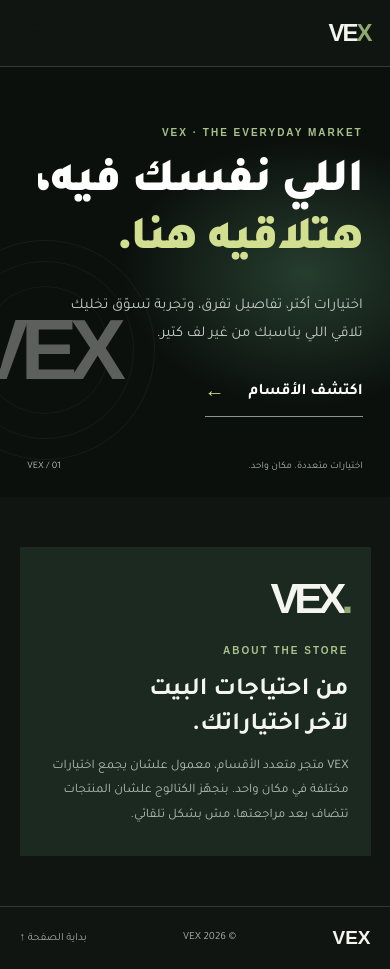
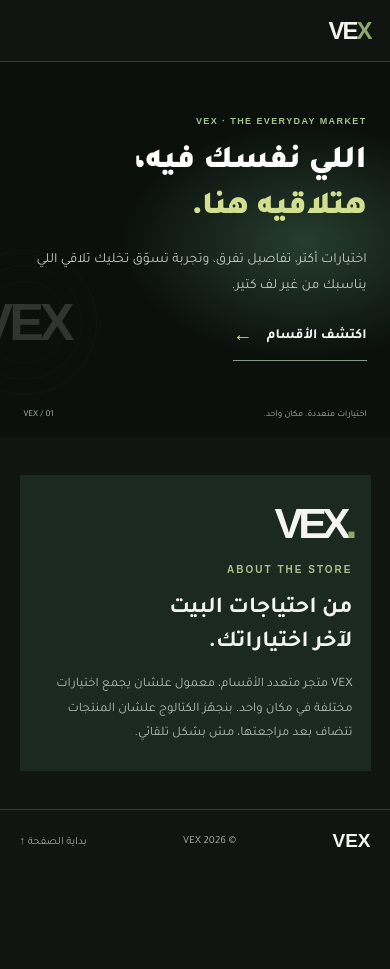
Before and after one commit to ahmed787-sudo/NOVEX, a plain HTML site: page index.html in a window 390 px wide. After the commit the page ends 872 px from the top, so only its background shows below. Drawn offline with nearby package versions, Linux system fonts and the light colour scheme.

Commit message:
Improve VEX mobile layout and typography

```diff
--- a/style.css
+++ b/style.css
@@ -152,3 +152,62 @@ a.category-card{display:flex}
  .menu-category-card strong{font-size:13px}
  .hero-cta{cursor:pointer}
 }
+
+
+/* Mobile layout fix: keep VEX readable and prevent oversized/overlapping text */
+@media (max-width: 650px) {
+  html, body { width:100%; max-width:100%; overflow-x:hidden; }
+  .site-header { min-height:62px; height:auto; padding:12px 5%; }
+  .hero {
+    min-height: unset;
+    padding: 54px 6% 76px;
+    display:block;
+  }
+  .hero-copy { width:100%; max-width:100%; }
+  .hero .eyebrow { font-size:9px; letter-spacing:1.4px; margin-bottom:13px; }
+  .hero h1 {
+    font-size:clamp(31px, 8.2vw, 39px);
+    line-height:1.45;
+    letter-spacing:0;
+    overflow-wrap:anywhere;
+  }
+  .hero-text {
+    max-width:100%;
+    font-size:14px;
+    line-height:1.9;
+    margin:15px 0 23px;
+  }
+  .hero-cta { font-size:14px; gap:14px; }
+  .hero-visual {
+    width:145px;
+    height:145px;
+    left:-48px;
+    top:auto;
+    bottom:42px;
+    transform:none;
+    opacity:.16;
+    pointer-events:none;
+  }
+  .visual-core { font-size:52px; letter-spacing:-4px; }
+  .orbit-one { inset:14px; }
+  .orbit-two { inset:30px; }
+  .visual-caption { display:none; }
+  .hero-foot { left:6%; right:6%; bottom:17px; font-size:9px; gap:12px; }
+  .categories-section, .catalog-section { padding-left:5%; padding-right:5%; }
+  .section-heading h2 { font-size:25px; line-height:1.4; }
+  .category-grid, .product-grid { grid-template-columns:repeat(2,minmax(0,1fr)); }
+  .category-card { min-width:0; overflow-wrap:anywhere; }
+  .about-section { margin:38px 5%; padding:24px 18px; gap:16px; }
+  .about-section h2 { font-size:23px; line-height:1.5; }
+  .about-section p:last-child { font-size:13px; line-height:1.9; }
+  .category-menu { max-width:100%; }
+}
+@media (max-width: 380px) {
+  .hero { padding:46px 5% 72px; }
+  .hero h1 { font-size:clamp(28px, 8vw, 32px); }
+  .hero-text { font-size:13px; }
+  .hero-foot { font-size:8px; }
+  .section-heading h2 { font-size:22px; }
+  .category-card { padding:10px; }
+  .category-name { font-size:13px; }
+}
```
